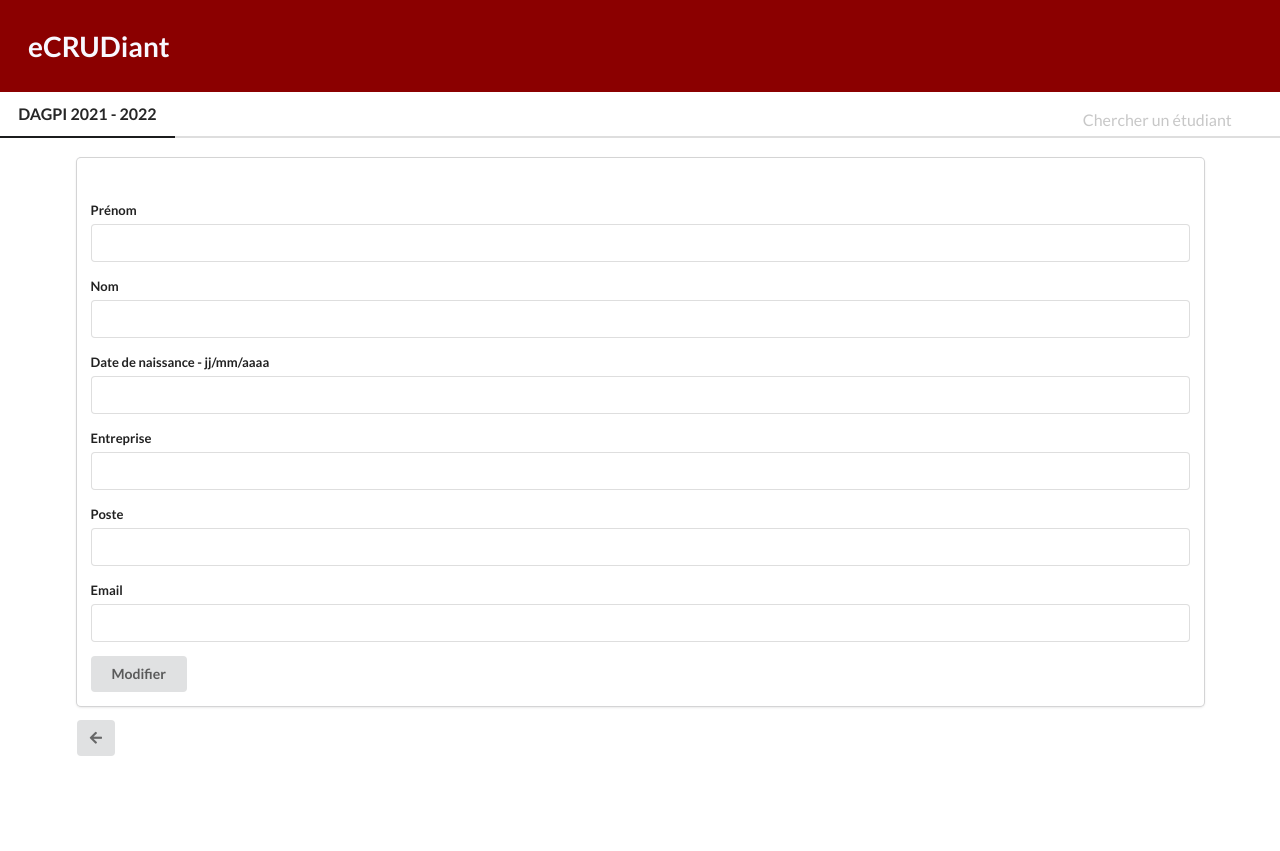
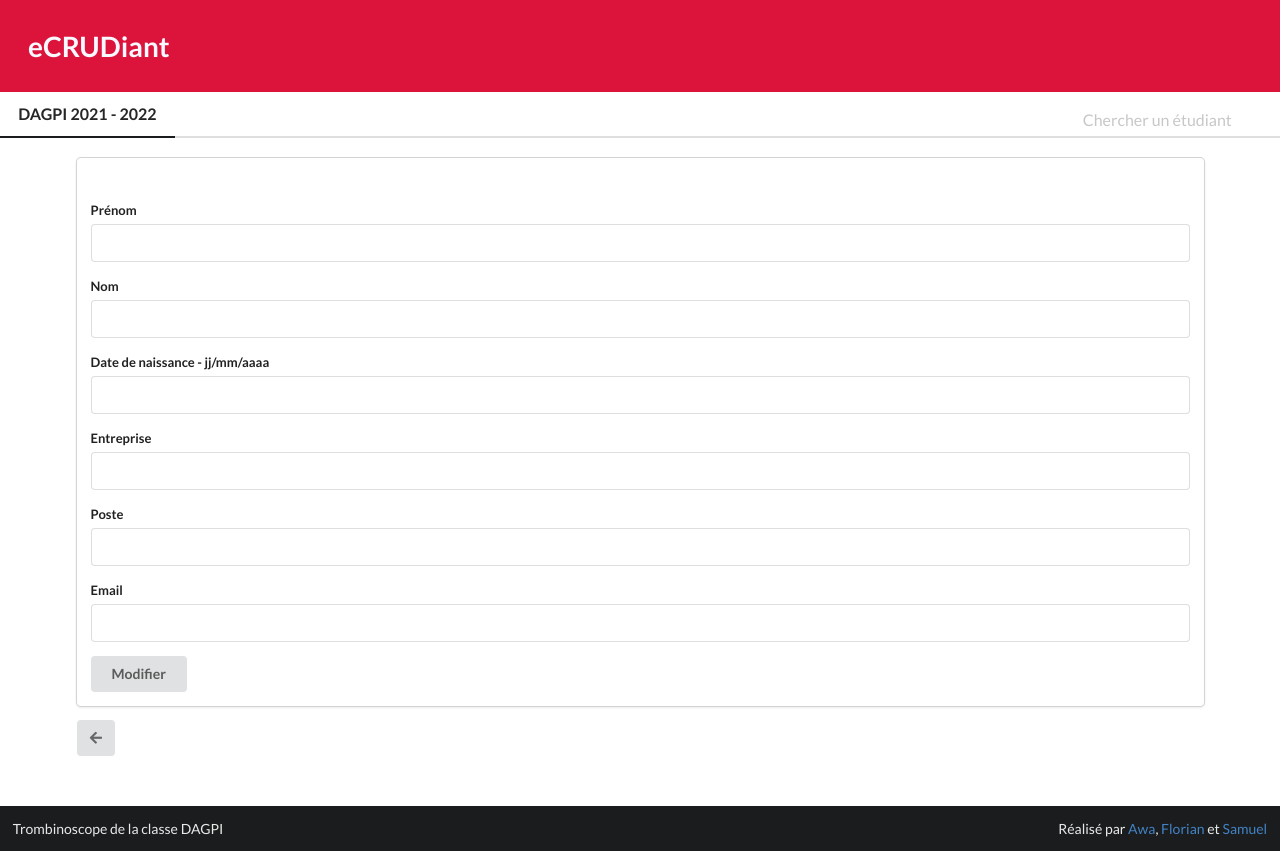
Before and after one commit to FlorianGomas/ecrudiant-front, an Angular app: page /etudiant/1/edit in a window 1280 px wide. Before the commit the page ends 800 px from the top, so only its background shows below. Built offline with nearby package versions, Linux system fonts and the light colour scheme; no server answers.

Commit message:
Design in progress

```diff
--- a/src/app/app.component.html
+++ b/src/app/app.component.html
@@ -1,3 +1,4 @@
 <app-recherche></app-recherche>
 <br>
 <router-outlet></router-outlet>
+<app-footer></app-footer>
--- a/src/app/app.module.ts
+++ b/src/app/app.module.ts
@@ -10,6 +10,7 @@ import { RechercheComponent } from './recherche/recherche.component';
 import { CarteComponent } from './carte/carte.component';
 import { FormsModule, ReactiveFormsModule } from '@angular/forms';
 import { EditFormComponent } from './edit-form/edit-form.component';
+import { FooterComponent } from './footer/footer.component';
 
 @NgModule({
   declarations: [
@@ -19,7 +20,8 @@ import { EditFormComponent } from './edit-form/edit-form.component';
     FormulaireComponent,
     RechercheComponent,
     CarteComponent,
-    EditFormComponent
+    EditFormComponent,
+    FooterComponent
   ],
   imports: [
     BrowserModule,
--- a/src/app/carte/carte.component.html
+++ b/src/app/carte/carte.component.html
@@ -1,6 +1,6 @@
 <div class="ui container">
-    <div class="student ui cards">
-        <div class="ui link centered card" *ngFor="let student of students" [routerLink]="['/etudiant', student.id]">
+    <div class="student ui cards three stackable" style="margin: 0 auto;">
+        <div class="ui link card" *ngFor="let student of students" [routerLink]="['/etudiant', student.id]">
             <div class="content">
                 <div class="header">
                     {{student.firstName}} {{student.lastName}}
--- /dev/null
+++ b/src/app/footer/footer.component.css
@@ -0,0 +1,3 @@
+.credits {
+    float: right;
+}
--- /dev/null
+++ b/src/app/footer/footer.component.html
@@ -0,0 +1,11 @@
+<div class="ui inverted vertical footer segment" style="margin-top: 50px; display: flex;padding: 1vw;">
+    <div style="flex-grow: 1;">
+        Trombinoscope de la classe DAGPI
+    </div>
+    <div>
+        Réalisé par
+        <a href="https://www.linkedin.com/in/awa-ndiaye-b04b8594/" target="blank">Awa</a>,
+        <a href="https://www.linkedin.com/in/floriangomas/" target="blank">Florian</a> et
+        <a href="https://www.linkedin.com/in/samuel-kernen-7907b31a0/" target="blank">Samuel</a>
+    </div>
+</div>
--- /dev/null
+++ b/src/app/footer/footer.component.ts
@@ -0,0 +1,15 @@
+import { Component, OnInit } from '@angular/core';
+
+@Component({
+  selector: 'app-footer',
+  templateUrl: './footer.component.html',
+  styleUrls: ['./footer.component.css']
+})
+export class FooterComponent implements OnInit {
+
+  constructor() { }
+
+  ngOnInit(): void {
+  }
+
+}
--- a/src/app/formulaire/formulaire.component.css
+++ b/src/app/formulaire/formulaire.component.css
@@ -0,0 +1,3 @@
+.field input {
+    width: -webkit-fill-available;
+}
--- a/src/app/formulaire/formulaire.component.html
+++ b/src/app/formulaire/formulaire.component.html
@@ -18,7 +18,7 @@
     <div class="field">
         <input type="text" formControlName="company" name="company" placeholder="Entreprise">
     </div>
-    <div class="field">
+    <div>
         <input type="submit" class="ui button" value="Ajouter">
     </div>
 </form>
--- a/src/app/recherche/recherche.component.css
+++ b/src/app/recherche/recherche.component.css
@@ -1,6 +1,6 @@
 h1 {
     padding: 1em;
-    background-color: darkred;
+    background-color: crimson;
     color: ghostwhite;
     margin: 0;
 }
```
Also changed, not shown: 1 other file (tests, documents, lock files or other folders).
